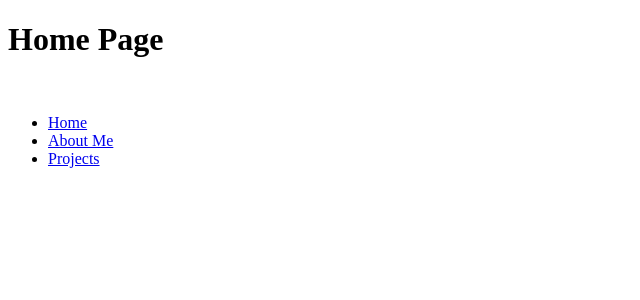
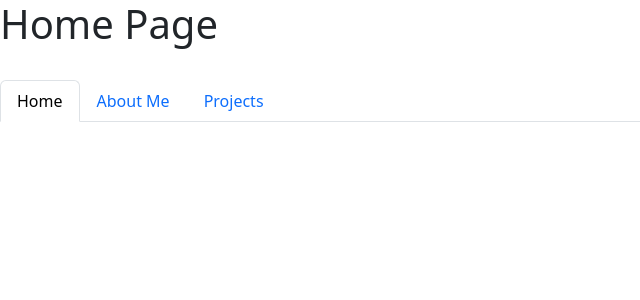
Before and after one commit to miriamrami/meow-port-app, a React (Create React App) app in the folder meow-port-app/: page / in a window 1280 px wide. Shown: the top 300 px of the page, without its empty margins (0-640 px from the left). Built offline with nearby package versions, Linux system fonts and the light colour scheme.

Commit message:
added tab navbar to home.js & a BSline to app.js

```diff
--- a/meow-port-app/package.json
+++ b/meow-port-app/package.json
@@ -6,6 +6,7 @@
     "@testing-library/jest-dom": "^5.17.0",
     "@testing-library/react": "^13.4.0",
     "@testing-library/user-event": "^13.5.0",
+    "bootstrap": "^5.3.2",
     "react": "^18.2.0",
     "react-dom": "^18.2.0",
     "react-router-dom": "^6.21.3",
--- a/meow-port-app/src/AboutMe.js
+++ b/meow-port-app/src/AboutMe.js
@@ -5,6 +5,11 @@ const AboutMe = () => {
 	return (
 		<div>
 			<h1>About Me</h1>
+			<br/>
+			<li>
+				{/* Endpoint to route to Home component */}
+				<Link to="/Home.js">Home</Link>
+			</li>
 		</div>
 	);
 };
--- a/meow-port-app/src/App.js
+++ b/meow-port-app/src/App.js
@@ -1,4 +1,5 @@
 import './cssFiles/App.css';
+import 'bootstrap/dist/css/bootstrap.min.css';
 import {BrowserRouter as Router, Routes, Route, Navigate} from "react-router-dom";
 import Home from "./Home.js";
 import AboutMe from "./AboutMe.js";
--- a/meow-port-app/src/Home.js
+++ b/meow-port-app/src/Home.js
@@ -6,20 +6,20 @@ const Home = () => {
 		<div>
 			<h1>Home Page</h1>
 			<br />
-			<ul>
-				<li>
+			<ul className="nav nav-tabs">
+				<li className="nav-item">
 					{/* Endpoint to route to Home component */}
-					<Link to="/">Home</Link>
+					<Link className="nav-link active" aria-current="page" to="/">Home</Link>
 				</li>
-				<li>
+				<li className="nav-item">
 					{/* Endpoint to route to About component */}
-					<Link to="/AboutMe.js">About Me</Link>
+					<Link className="nav-link" to="/AboutMe.js">About Me</Link>
 				</li>
-				<li>
+				<li className="nav-item">
 					{/* Endpoint to route to Project component */}
-					<Link to="/Projects.js">Projects</Link>
+					<Link className="nav-link" to="/Projects.js">Projects</Link>
 				</li>
-			</ul>
+			</ul> {/**nav nav-tabs */}
 		</div>
 	);
 };
--- a/meow-port-app/src/Projects.js
+++ b/meow-port-app/src/Projects.js
@@ -5,6 +5,11 @@ const Projects = () => {
 	return (
 		<div>
 			<h1>Project Showcase</h1>
+			<br/>
+			<li>
+				{/* Endpoint to route to Home component */}
+				<Link to="/Home.js">Home</Link>
+			</li>
 		</div>
 	);
 };
```
Also changed, not shown: 1 other file (tests, documents, lock files or other folders).
